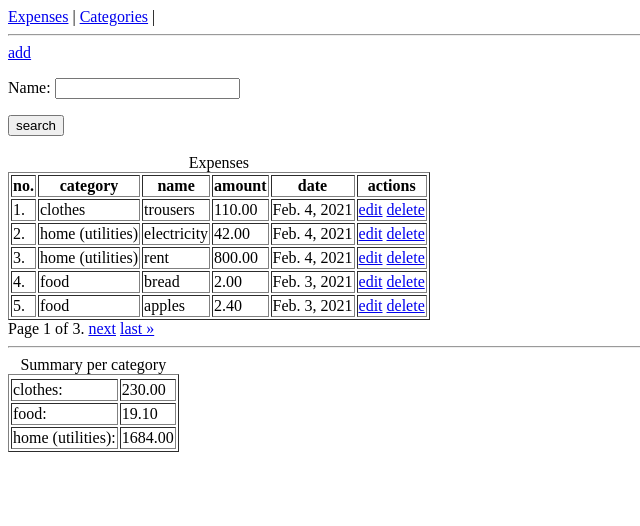
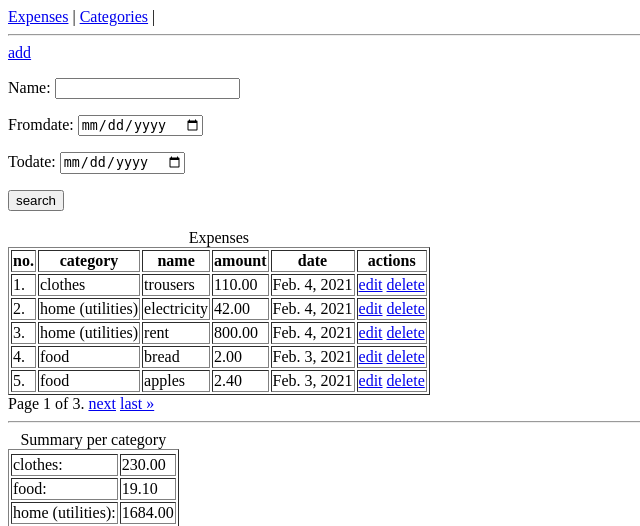
Before and after one commit to Mar3eczek17/project_0, a Django app: page /expenses/expense/list/ in a window 1280 px wide. Shown: the top 526 px of the page, without its empty margins (0-640 px from the left). Run offline with Django 4.2, Linux system fonts and the light colour scheme; data comes from the database, SQL or seed files in the repository.

Commit message:
1. In `expenses.ExpenseList` allow searching by date (from and/or to).

```diff
--- a/expenses/forms.py
+++ b/expenses/forms.py
@@ -2,10 +2,11 @@ from django import forms
 from .models import Expense
 
 
-class ExpenseSearchForm(forms.ModelForm):
-    class Meta:
-        model = Expense
-        fields = ('name',)
+class ExpenseSearchForm(forms.Form):
+    name = forms.CharField(required=False)
+    fromdate = forms.DateField(widget=forms.DateInput(attrs={"type": "date"}), required=False)
+    todate = forms.DateField(widget=forms.DateInput(attrs={"type": "date"}), required=False)
+
 
     def __init__(self, *args, **kwargs):
         super().__init__(*args, **kwargs)
--- a/expenses/templates/expenses/expense_list.html
+++ b/expenses/templates/expenses/expense_list.html
@@ -3,11 +3,11 @@
 {% block content %}
 
 <a href="{% url 'expenses:expense-create' %}">add</a>
-
 <form method="get" action="">
   {{form.as_p}}
   <button type="submit">search</button>
 </form>
+
 <br>
 <table border="1">
 	<caption>Expenses</caption>
--- a/expenses/views.py
+++ b/expenses/views.py
@@ -1,3 +1,4 @@
+from django.shortcuts import render
 from django.views.generic.list import ListView
 
 from .forms import ExpenseSearchForm
@@ -7,7 +8,7 @@ from .reports import summary_per_category
 
 class ExpenseListView(ListView):
     model = Expense
-    paginate_by = 5
+    paginate_by = 5  # how may items per page
 
     def get_context_data(self, *, object_list=None, **kwargs):
         queryset = object_list if object_list is not None else self.object_list
@@ -15,14 +16,27 @@ class ExpenseListView(ListView):
         form = ExpenseSearchForm(self.request.GET)
         if form.is_valid():
             name = form.cleaned_data.get('name', '').strip()
+            fromdate = form.cleaned_data.get('fromdate', '')
+            todate = form.cleaned_data.get('todate', '')
+            print(fromdate, todate)
+
+            filters = {}
+
             if name:
-                queryset = queryset.filter(name__icontains=name)
+                filters['name__icontains'] = name
+                queryset = queryset.filter(**filters)
+            if fromdate and todate:
+                filters['date__range'] = [fromdate, todate]
+                queryset = queryset.filter(**filters)
 
-        return super().get_context_data(
+        context = super().get_context_data(
             form=form,
             object_list=queryset,
             summary_per_category=summary_per_category(queryset),
-            **kwargs)
+            **kwargs
+        )
+        return context
+
 
 class CategoryListView(ListView):
     model = Category
```
